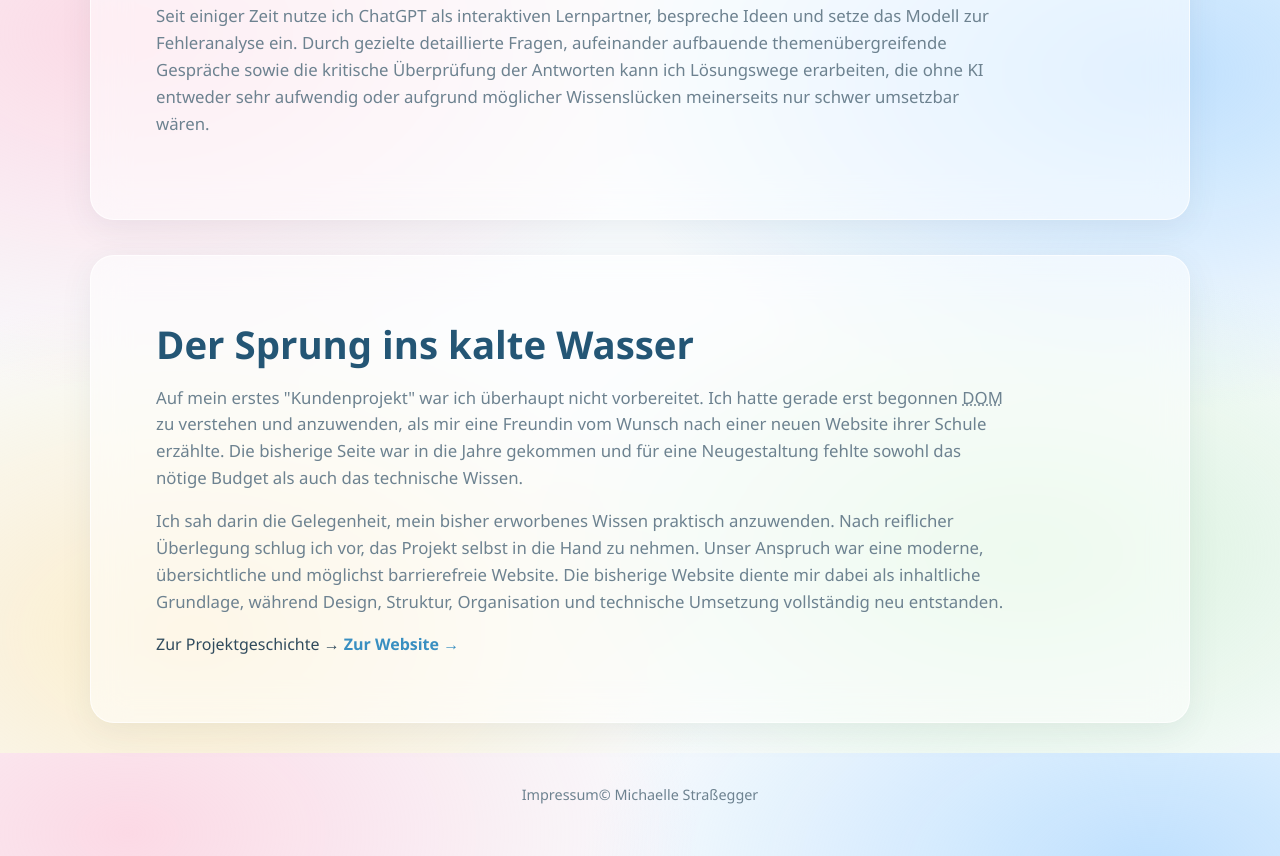
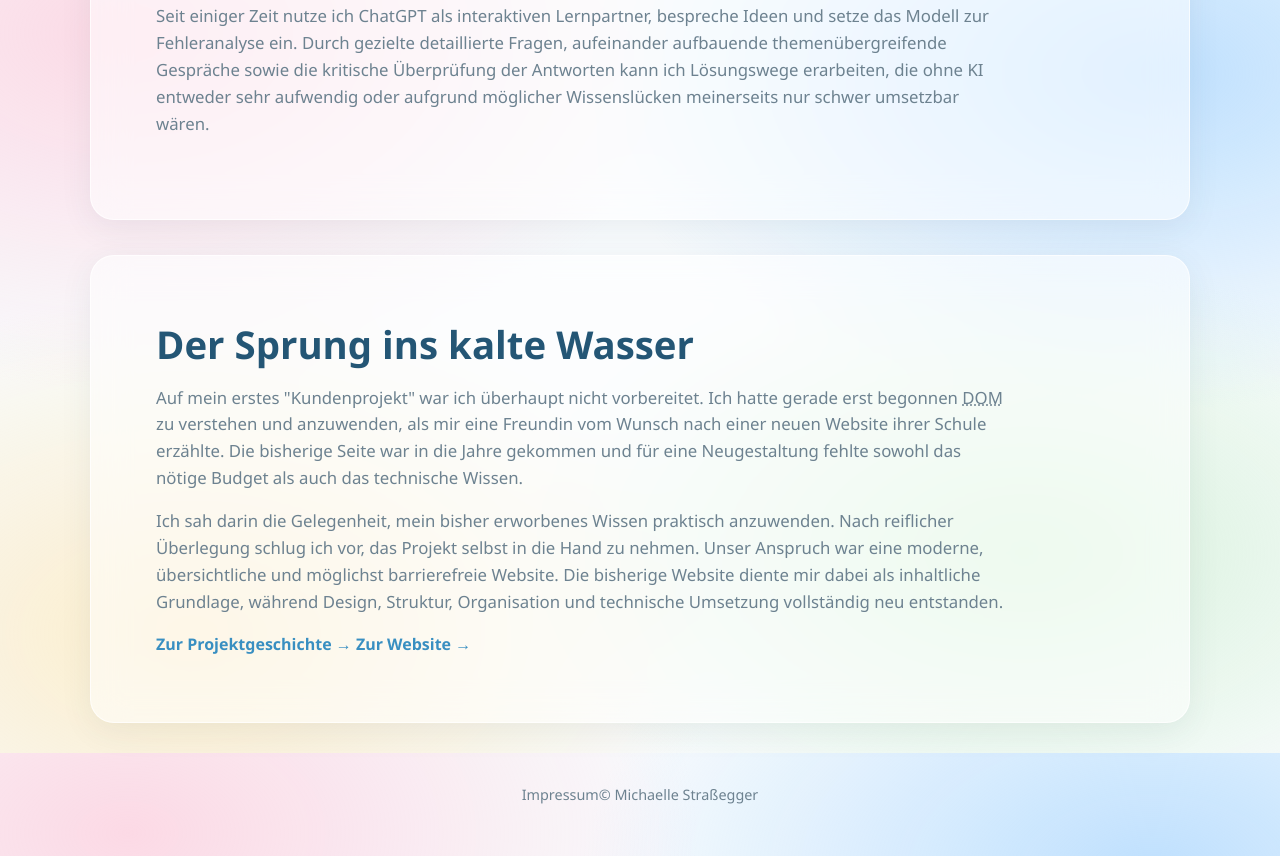
Before and after one commit to michaellestrassegger/portfolio, a plain HTML site: page überMich.html in a window 1280 px wide. Shown: the part 1647-2503 px from the top of the page. Drawn offline with Linux system fonts and the light colour scheme.

Commit message:
Update überMich.html

```diff
--- a/überMich.html
+++ b/überMich.html
@@ -86,7 +86,7 @@
        <h2>Der Sprung ins kalte Wasser</h2>
        <p>Auf mein erstes "Kundenprojekt" war ich überhaupt nicht vorbereitet. Ich hatte gerade erst begonnen <abbr title="Document Object Model - Die Schnittstelle zwischen HTML und JavaScript um Websiten dynamisch zu verändern">DOM</abbr> zu verstehen und anzuwenden, als mir eine Freundin vom Wunsch nach einer neuen Website ihrer Schule erzählte. Die bisherige Seite war in die Jahre gekommen und für eine Neugestaltung fehlte sowohl das nötige Budget als auch das technische Wissen.</p>
         <p>Ich sah darin die Gelegenheit, mein bisher erworbenes Wissen praktisch anzuwenden. Nach reiflicher Überlegung schlug ich vor, das Projekt selbst in die Hand zu nehmen. Unser Anspruch war eine moderne, übersichtliche und möglichst barrierefreie Website. Die bisherige Website diente mir dabei als inhaltliche Grundlage, während Design, Struktur, Organisation und technische Umsetzung vollständig neu entstanden.  </p>
-        <a href="asoMattighofen.html">
+        <a href="asoMattighofen.html" class="project-link">
               Zur Projektgeschichte →
             </a>
             <a
```
